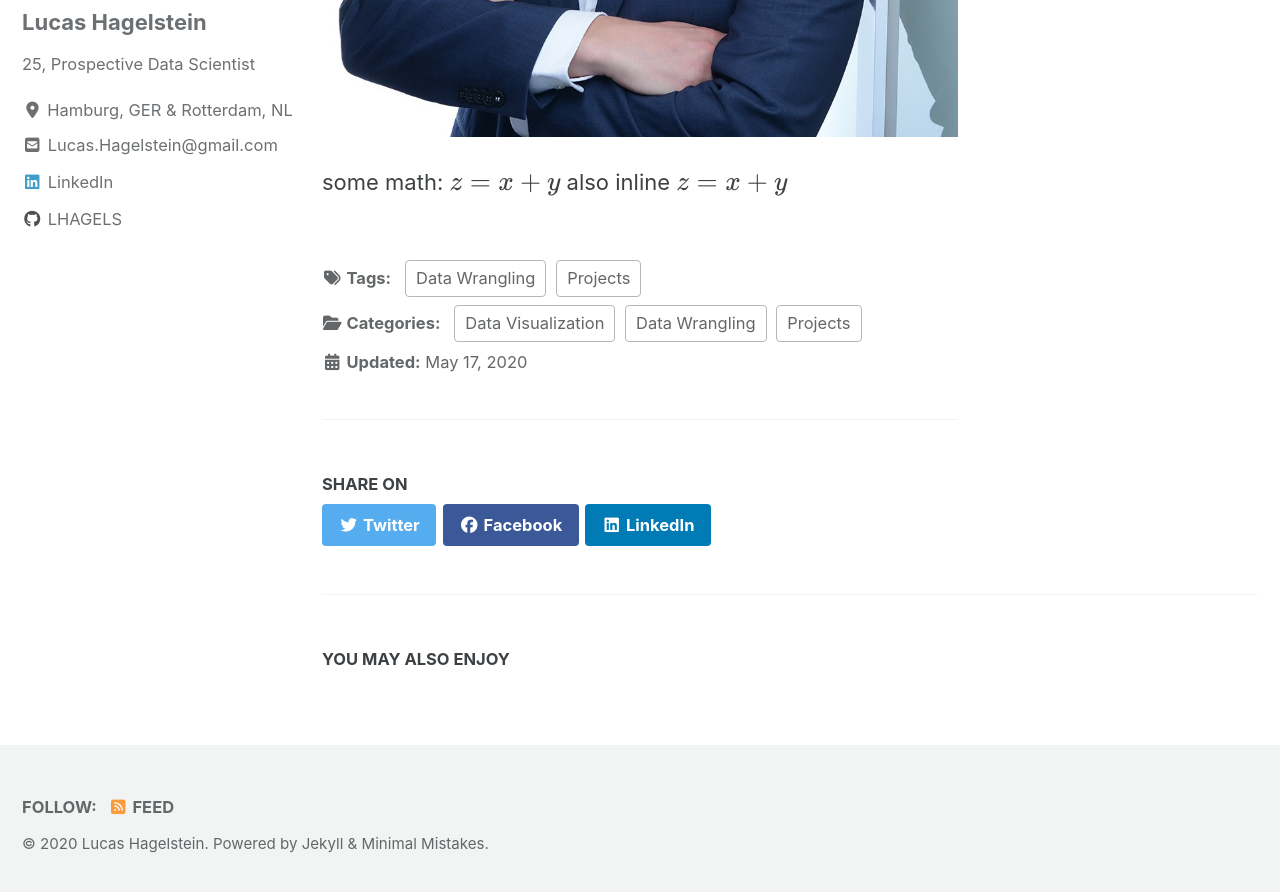
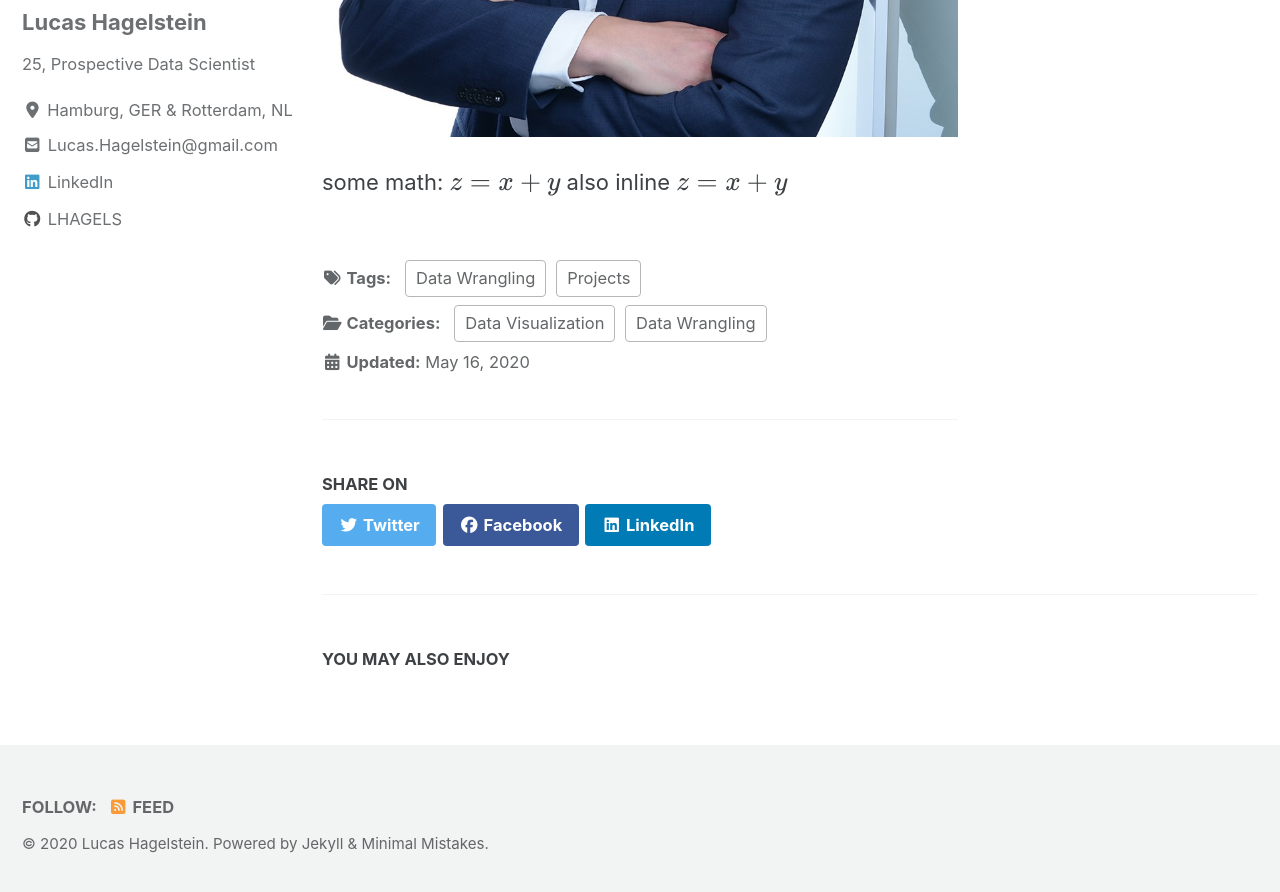
Before and after one commit to LHAGELS/LHAGELS.github.io, a Jekyll site: the page built from _posts/2020-05-17-shsbs.md, in a window 1280 px wide and 900 px high, scrolled down 2233 px. Shown: the top 892 px of the window. Built offline with Jekyll 4.4.1, drawn with Linux system fonts in a browser that asks for light colours; cached includes are drawn as plain includes; nearby versions of some CDN libraries; formulas are drawn with MathJax 3.

Commit message:
new github

```diff
--- a/_posts/2020-05-17-shsbs.md
+++ b/_posts/2020-05-17-shsbs.md
@@ -1,7 +1,7 @@
 ---
 title: "Data Wrangling post"
-date: 2020-05-17
-categories: [Data Wrangling, Data Visualization, Projects]
+date: 2020-05-16
+categories: [Data Wrangling, Data Visualization]
 tags: [Data Wrangling, Projects]
 header:
   image: ""
```
